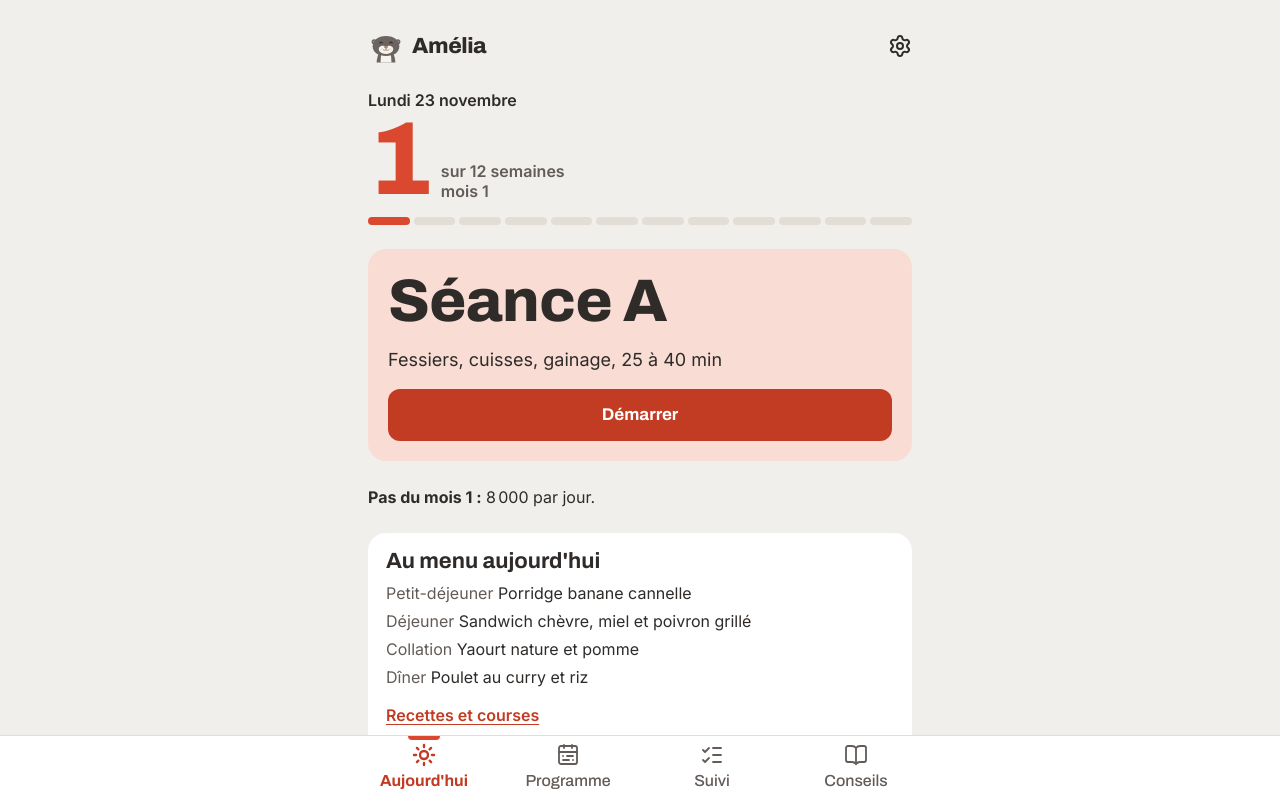
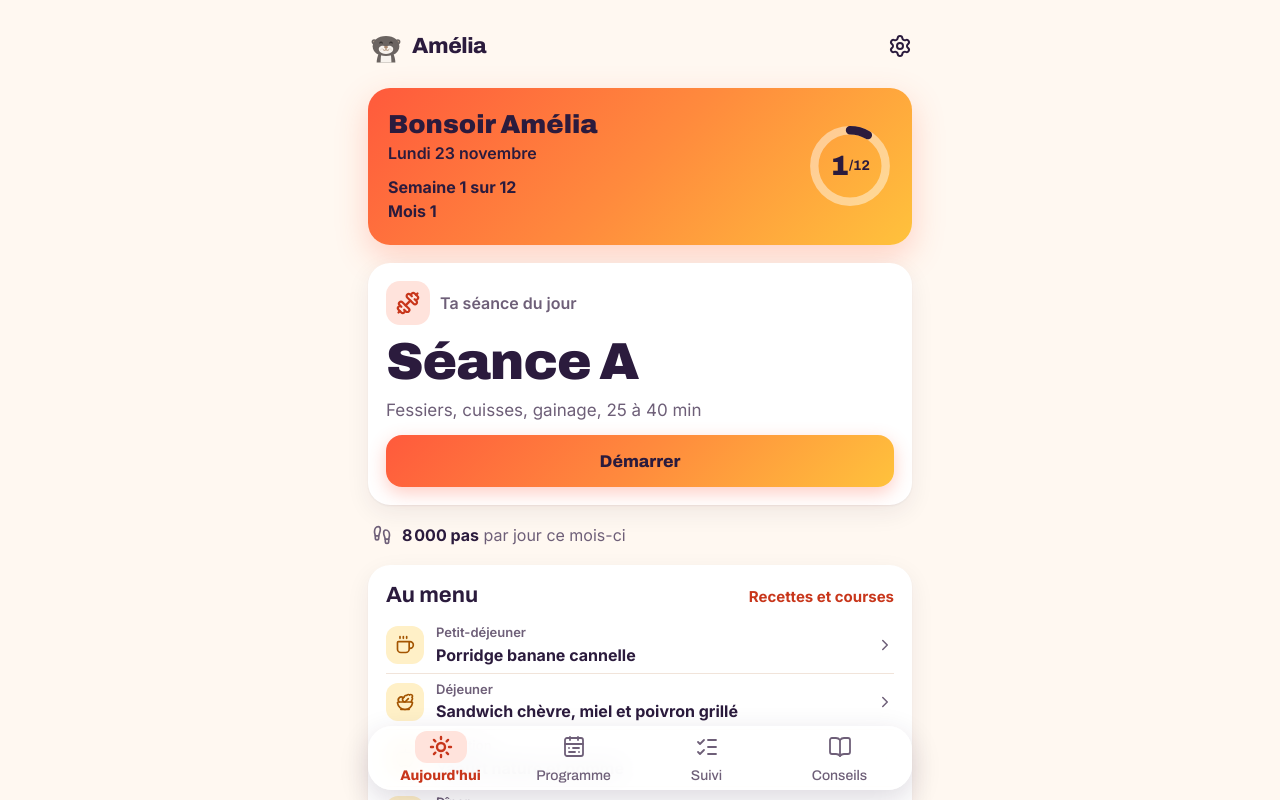
Before and after one commit to djamaldine-binali/programme-12-semaines, a React (Vite) app: page /marche in a window 1280 px wide. Both pictures are taken after a click on the button "Commencer le programme". Shown: the top 800 px of the page. Built offline with nearby package versions, Linux system fonts and the light colour scheme.

Commit message:
Restyle the app in a sunrise palette

```diff
--- a/src/App.module.css
+++ b/src/App.module.css
@@ -2,5 +2,5 @@
   max-width: 36rem;
   margin: 0 auto;
   padding: calc(env(safe-area-inset-top) + 24px) var(--gutter)
-    calc(var(--tabbar-height) + env(safe-area-inset-bottom) + 32px);
+    calc(var(--tabbar-height) + env(safe-area-inset-bottom) + 48px);
 }
--- /dev/null
+++ b/src/components/ActivityIcon.tsx
@@ -0,0 +1,17 @@
+import { Dumbbell, Flower2, Footprints, Moon, PersonStanding, Zap, type LucideIcon } from 'lucide-react'
+import type { SessionKind } from '../lib/storage'
+
+const icons: Record<SessionKind, LucideIcon> = {
+  renfo_A: Dumbbell,
+  renfo_B: Dumbbell,
+  course: Footprints,
+  fractionne: Zap,
+  marche_longue: PersonStanding,
+  posture: Flower2,
+  etirements: Moon,
+}
+
+export function ActivityIcon({ kind, size = 24 }: { kind: SessionKind; size?: number }) {
+  const Icon = icons[kind]
+  return <Icon size={size} strokeWidth={2.2} aria-hidden="true" />
+}
--- a/src/components/TabBar.module.css
+++ b/src/components/TabBar.module.css
@@ -1,13 +1,17 @@
+/* A floating bar, like a native app's tab bar. */
 .bar {
   position: fixed;
-  inset: auto 0 0;
+  inset: auto 12px calc(env(safe-area-inset-bottom) + 10px);
   z-index: 10;
   display: grid;
-  grid-template-columns: repeat(4, minmax(0, 9rem));
-  justify-content: center;
-  padding-bottom: env(safe-area-inset-bottom);
-  background: var(--surface);
-  box-shadow: 0 -1px 0 var(--line);
+  grid-template-columns: repeat(4, minmax(0, 1fr));
+  max-width: 34rem;
+  margin: 0 auto;
+  padding: 0 6px;
+  border-radius: 24px;
+  background: color-mix(in srgb, var(--surface) 88%, transparent);
+  box-shadow: 0 10px 30px rgb(43 27 61 / 16%);
+  backdrop-filter: blur(14px);
 }
 
 .tab {
@@ -20,29 +24,24 @@
   min-height: var(--tabbar-height);
   color: var(--mute);
   font-family: var(--font-title);
-  font-size: 1rem;
-  font-stretch: 85%;
+  font-size: 0.875rem;
+  font-stretch: 90%;
   font-weight: 500;
   text-decoration: none;
 }
 
-/* A coral notch above the current tab, echoing the week bar on the Today screen. */
+.tab svg {
+  padding: 4px 14px;
+  border-radius: 12px;
+  box-sizing: content-box;
+  transition: background-color 0.15s ease-out;
+}
+
 .tab[aria-current='page'] {
   color: var(--coral-strong);
-  font-weight: 700;
+  font-weight: 750;
 }
 
-.tab[aria-current='page']::before {
-  content: '';
-  position: absolute;
-  top: 0;
-  left: calc(50% - 16px);
-  width: 32px;
-  height: 4px;
-  border-radius: 0 0 4px 4px;
-  background: var(--coral);
+.tab[aria-current='page'] svg {
+  background: var(--coral-soft);
 }
-
-.tab:focus-visible {
-  outline-offset: -3px;
-}
--- /dev/null
+++ b/src/components/WeekRing.module.css
@@ -0,0 +1,52 @@
+.ring {
+  position: relative;
+  flex: none;
+  width: 84px;
+  height: 84px;
+}
+
+.ring svg {
+  width: 100%;
+  height: 100%;
+  rotate: -90deg;
+}
+
+.track,
+.progress {
+  fill: none;
+  stroke-width: 8;
+}
+
+.track {
+  stroke: rgb(255 255 255 / 45%);
+}
+
+.progress {
+  stroke: #2b1b3d;
+  stroke-linecap: round;
+  animation: fill 0.9s ease-out both;
+}
+
+@keyframes fill {
+  from {
+    stroke-dashoffset: 213.6;
+  }
+}
+
+.label {
+  position: absolute;
+  inset: 0;
+  display: flex;
+  justify-content: center;
+  align-items: center;
+  color: #2b1b3d;
+  font-family: var(--font-title);
+  font-size: 1.75rem;
+  font-weight: 850;
+  line-height: 1;
+}
+
+.label small {
+  font-size: 0.875rem;
+  font-weight: 700;
+}
--- /dev/null
+++ b/src/components/WeekRing.tsx
@@ -0,0 +1,27 @@
+import styles from './WeekRing.module.css'
+
+const RADIUS = 34
+const CIRCUMFERENCE = 2 * Math.PI * RADIUS
+
+export function WeekRing({ week, total = 12 }: { week: number; total?: number }) {
+  const progress = Math.min(week / total, 1)
+  return (
+    <div className={styles.ring}>
+      <svg viewBox="0 0 80 80" aria-hidden="true">
+        <circle cx="40" cy="40" r={RADIUS} className={styles.track} />
+        <circle
+          cx="40"
+          cy="40"
+          r={RADIUS}
+          className={styles.progress}
+          strokeDasharray={CIRCUMFERENCE}
+          strokeDashoffset={CIRCUMFERENCE * (1 - progress)}
+        />
+      </svg>
+      <span className={styles.label} aria-hidden="true">
+        {week}
+        <small>/{total}</small>
+      </span>
+    </div>
+  )
+}
--- a/src/components/buttons.module.css
+++ b/src/components/buttons.module.css
@@ -6,7 +6,7 @@
   min-height: 52px;
   padding: 0 20px;
   border: 0;
-  border-radius: 12px;
+  border-radius: 16px;
   background: var(--ink);
   color: var(--bg);
   font-family: var(--font-title);
@@ -49,3 +49,11 @@
 .block {
   width: 100%;
 }
+
+/* The main call to action, painted like the sunrise. */
+.sunrise {
+  background: var(--sunrise);
+  color: #2b1b3d;
+  font-weight: 800;
+  box-shadow: 0 6px 18px rgb(255 90 60 / 30%);
+}
--- a/src/index.css
+++ b/src/index.css
@@ -1,23 +1,29 @@
 :root {
   color-scheme: light dark;
 
-  /* Pebble background, white cards: what can be tapped sits on a card. */
-  --bg: light-dark(#f1efec, #1b1918);
-  --ink: light-dark(#2e2b29, #f3efea);
-  --mute: light-dark(#625b57, #aba29c);
-  --line: light-dark(#e4ddd5, #34302d);
-  --surface: light-dark(#ffffff, #262321);
+  /* Soleil levant: warm white, plum ink, a sunrise gradient for the moments that matter. */
+  --bg: light-dark(#fff8f1, #1a1220);
+  --surface: light-dark(#ffffff, #261b2e);
+  --ink: light-dark(#2b1b3d, #fff3ea);
+  --mute: light-dark(#6e5f78, #b7a9c0);
+  --line: light-dark(#f1e4da, #3a2c44);
   /* Diagrams keep a light background in both themes. */
-  --pic: #fbf8f4;
+  --pic: #fff5ec;
 
-  /* #d9482f is too light for small text on white, so text and buttons use a deeper coral. */
-  --coral: light-dark(#d9482f, #f0745c);
-  --coral-strong: light-dark(#c23b23, #f0745c);
-  --coral-soft: light-dark(#f9ddd4, #3a221c);
-  --blue: light-dark(#2b5aa6, #86a9e6);
-  --blue-soft: light-dark(#e2eaf7, #1d2638);
-  --sand: light-dark(#e4ddd5, #2f2b28);
-  --on-accent: light-dark(#ffffff, #151413);
+  /* #ff5a3c is for fills and big numbers; text and buttons use the deeper coral. */
+  --coral: light-dark(#ff5a3c, #ff7a5c);
+  --coral-strong: light-dark(#c8361b, #ff7a5c);
+  --coral-soft: light-dark(#ffe3dc, #3d1f22);
+  /* Run days: amber, the sun's colour. The old names stay so every screen picks it up. */
+  --blue: light-dark(#a35400, #ffb74d);
+  --blue-soft: light-dark(#fff0c7, #3a2a12);
+  --sand: light-dark(#efe7f5, #2e2338);
+  --sun: #ffc23c;
+  --water: light-dark(#1a6fbf, #7cc4ff);
+  --water-soft: light-dark(#e3f2ff, #16283b);
+  --on-accent: light-dark(#ffffff, #1a1220);
+  --sunrise: linear-gradient(135deg, #ff5a3c 0%, #ff8a3d 50%, #ffc23c 100%);
+  --shadow: 0 1px 2px rgb(43 27 61 / 6%), 0 8px 24px rgb(43 27 61 / 7%);
 
   --otter: #6b6461;
   --otter-bib: #f7f3ee;
@@ -29,8 +35,8 @@
 
   --gutter: 16px;
   --tabbar-height: 64px;
-  --radius-small: 10px;
-  --radius: 18px;
+  --radius-small: 12px;
+  --radius: 22px;
 }
 
 :root[data-theme='light'] {
@@ -72,8 +78,8 @@ h3 {
 
 h1 {
   font-size: 2.25rem;
-  font-stretch: 88%;
-  font-weight: 800;
+  font-stretch: 90%;
+  font-weight: 850;
   letter-spacing: -0.02em;
 }
 
@@ -100,11 +106,11 @@ a:not([class]) {
   font-weight: 600;
 }
 
-/* A white block on the pebble background. */
 .card {
-  padding: 16px 18px;
+  padding: 18px;
   border-radius: var(--radius);
   background: var(--surface);
+  box-shadow: var(--shadow);
 }
 
 button,
@@ -119,7 +125,7 @@ button {
 }
 
 :focus-visible {
-  outline: 3px solid var(--blue);
+  outline: 3px solid var(--water);
   outline-offset: 2px;
 }
 
--- a/src/screens/Today.module.css
+++ b/src/screens/Today.module.css
@@ -1,7 +1,7 @@
 .stack {
   display: flex;
   flex-direction: column;
-  gap: 24px;
+  gap: 18px;
 }
 
 .header {
@@ -17,8 +17,6 @@
 
 .capitalize {
   display: inline-block;
-  color: var(--ink);
-  font-weight: 600;
 }
 
 .capitalize::first-letter {
@@ -27,7 +25,6 @@
 
 .welcomeTitle {
   font-size: 2.75rem;
-  font-stretch: 90%;
 }
 
 .lead {
@@ -35,36 +32,87 @@
   max-width: 34ch;
 }
 
-.panel {
+/* The sunrise: the one place the gradient lives on this screen. */
+.hero {
+  display: flex;
+  justify-content: space-between;
+  align-items: center;
+  gap: 16px;
+  padding: 22px 20px;
+  border-radius: var(--radius);
+  background: var(--sunrise);
+  color: #2b1b3d;
+  box-shadow: 0 12px 32px rgb(255 90 60 / 25%);
+}
+
+.heroText {
   display: flex;
   flex-direction: column;
-  gap: 16px;
-  padding: 24px 20px 20px;
-  border-radius: var(--radius);
+  gap: 2px;
+  font-weight: 600;
+}
+
+.greeting {
+  font-family: var(--font-title);
+  font-size: 1.625rem;
+  font-weight: 850;
+  line-height: 1.1;
+}
+
+.weekText {
+  margin-top: 8px;
+  font-weight: 700;
+}
+
+.session {
+  display: flex;
+  flex-direction: column;
+  gap: 12px;
+}
+
+.sessionHead {
+  display: flex;
+  align-items: center;
+  gap: 10px;
+}
+
+.badge {
+  display: grid;
+  place-items: center;
+  width: 44px;
+  height: 44px;
+  border-radius: 14px;
 }
 
 .renfo {
   background: var(--coral-soft);
+  color: var(--coral-strong);
 }
 
 .course {
   background: var(--blue-soft);
+  color: var(--blue);
 }
 
 .recup {
   background: var(--sand);
+  color: var(--ink);
+}
+
+.eyebrow {
+  color: var(--mute);
+  font-weight: 600;
 }
 
 .activityTitle {
-  font-size: clamp(2.75rem, 13vw, 3.75rem);
-  font-stretch: 82%;
-  font-weight: 800;
+  font-size: clamp(2.5rem, 12vw, 3.25rem);
+  font-stretch: 85%;
   line-height: 0.95;
-  letter-spacing: -0.01em;
 }
 
 .summary {
-  font-size: 1.125rem;
+  color: var(--mute);
+  font-size: 1.0625rem;
 }
 
 .done {
@@ -72,11 +120,94 @@
   align-items: center;
   gap: 8px;
   min-height: 52px;
-  font-weight: 600;
+  color: var(--coral-strong);
+  font-weight: 700;
+}
+
+.steps {
+  display: flex;
+  align-items: center;
+  gap: 10px;
+  padding: 0 4px;
+  color: var(--mute);
+}
+
+.steps strong {
+  color: var(--ink);
 }
 
 .note {
   max-width: 60ch;
+  padding: 0 4px;
+  color: var(--mute);
+}
+
+.note strong {
+  color: var(--ink);
+}
+
+.cardHead {
+  display: flex;
+  justify-content: space-between;
+  align-items: baseline;
+  gap: 12px;
+  margin-bottom: 8px;
+}
+
+.cardHead a {
+  font-size: 0.9375rem;
+  font-weight: 650;
+  text-decoration: none;
+}
+
+.menuList {
+  margin: 0;
+  padding: 0;
+  list-style: none;
+}
+
+.menuList a {
+  display: grid;
+  grid-template-columns: auto 1fr auto;
+  align-items: center;
+  gap: 12px;
+  min-height: 56px;
+  padding: 6px 0;
+  color: var(--ink);
+  text-decoration: none;
+}
+
+.menuList li + li a {
+  border-top: 1px solid var(--line);
+}
+
+.menuIcon {
+  display: grid;
+  place-items: center;
+  width: 38px;
+  height: 38px;
+  border-radius: 12px;
+  background: var(--blue-soft);
+  color: var(--blue);
+}
+
+.menuList a > span:nth-child(2) {
+  display: flex;
+  flex-direction: column;
+}
+
+.menuSlot {
+  color: var(--mute);
+  font-size: 0.8125rem;
+  font-weight: 600;
+}
+
+.menuTitle {
+  font-weight: 650;
+}
+
+.chevron {
+  color: var(--mute);
 }
 
 .smallTitle {
@@ -89,12 +220,20 @@
   padding-left: 1.25em;
 }
 
+.panel {
+  display: flex;
+  flex-direction: column;
+  gap: 16px;
+  padding: 24px 20px 20px;
+  border-radius: var(--radius);
+}
+
 .other summary {
   display: flex;
   justify-content: space-between;
   align-items: center;
-  min-height: 48px;
-  font-weight: 600;
+  min-height: 44px;
+  font-weight: 650;
   list-style: none;
   cursor: pointer;
 }
@@ -115,7 +254,6 @@
   margin: 8px 0 0;
   padding: 0;
   list-style: none;
-  border-top: 1px solid var(--line);
 }
 
 .linkList a {
@@ -124,82 +262,8 @@
   align-items: center;
   min-height: 52px;
   padding: 0 4px;
-  border-bottom: 1px solid var(--line);
+  border-top: 1px solid var(--line);
   color: var(--ink);
+  font-weight: 600;
   text-decoration: none;
 }
-
-.menu h2 {
-  margin-bottom: 8px;
-}
-
-.menu ul {
-  margin: 0 0 4px;
-  padding: 0;
-  list-style: none;
-}
-
-.menu li + li {
-  margin-top: 4px;
-}
-
-.menuSlot {
-  color: var(--mute);
-}
-
-.menu a {
-  display: inline-flex;
-  align-items: center;
-  min-height: 44px;
-  color: var(--coral-strong);
-  font-weight: 600;
-}
-
-.hero {
-  display: flex;
-  flex-direction: column;
-  gap: 6px;
-}
-
-.weekLine {
-  display: flex;
-  align-items: flex-end;
-  gap: 12px;
-  color: var(--mute);
-  font-weight: 600;
-  line-height: 1.25;
-}
-
-/* The one big number of the app: where she is in the 12 weeks. */
-.weekNumber {
-  color: var(--coral);
-  font-family: var(--font-title);
-  font-size: clamp(5rem, 26vw, 6.5rem);
-  font-stretch: 80%;
-  font-weight: 800;
-  line-height: 0.8;
-  letter-spacing: -0.04em;
-}
-
-.weekBar {
-  display: grid;
-  grid-template-columns: repeat(12, 1fr);
-  gap: 4px;
-  margin: 10px 0 0;
-  padding: 0;
-  list-style: none;
-}
-
-.weekBar li {
-  height: 8px;
-  border-radius: 4px;
-  background: var(--sand);
-}
-
-.weekBar li[data-state='done'] {
-  background: var(--ink);
-}
-
-.weekBar li[data-state='current'] {
-  background: var(--coral);
-}
--- a/src/screens/TodayPlan.tsx
+++ b/src/screens/TodayPlan.tsx
@@ -1,7 +1,9 @@
-import { Check } from 'lucide-react'
+import { Apple, Check, ChevronRight, Coffee, Footprints, Salad, UtensilsCrossed, type LucideIcon } from 'lucide-react'
+import { ActivityIcon } from '../components/ActivityIcon'
 import buttons from '../components/buttons.module.css'
 import { WeekList } from '../components/WeekList'
-import { meals } from '../data/meals'
+import { WeekRing } from '../components/WeekRing'
+import { meals, type MealSlot } from '../data/meals'
 import { program } from '../data/program'
 import { activityInfo } from '../lib/activities'
 import { formatLongDate, formatNumber } from '../lib/format'
@@ -12,10 +14,17 @@ import styles from './Today.module.css'
 
 type DuringDay = Extract<ProgramDay, { phase: 'during' }>
 
-function weekState(week: number, current: number): 'done' | 'current' | undefined {
-  if (week < current) return 'done'
-  if (week === current) return 'current'
-  return undefined
+const mealIcons: Record<MealSlot, LucideIcon> = {
+  'Petit-déjeuner': Coffee,
+  Déjeuner: Salad,
+  Collation: Apple,
+  Dîner: UtensilsCrossed,
+}
+
+function greeting(hour: number): string {
+  if (hour < 12) return 'Bonjour Amélia'
+  if (hour < 18) return 'Bon après-midi Amélia'
+  return 'Bonsoir Amélia'
 }
 
 interface TodayPlanProps {
@@ -34,38 +43,47 @@ export function TodayPlan({ startDate, day, today }: TodayPlanProps) {
   return (
     <div className={styles.stack}>
       <header className={styles.hero}>
-        <p className={styles.capitalize}>{formatLongDate(today)}</p>
-        <p className={styles.weekLine}>
-          <span className="visually-hidden">Semaine </span>
-          <span className={styles.weekNumber}>{day.week}</span>
-          <span>
-            sur 12 semaines
+        <div className={styles.heroText}>
+          <p className={styles.greeting}>{greeting(new Date().getHours())}</p>
+          <p className={styles.capitalize}>{formatLongDate(today)}</p>
+          <p className={styles.weekText}>
+            Semaine {day.week} sur 12
             <br />
-            mois {day.month}
-          </span>
-        </p>
-        <ol className={styles.weekBar} aria-hidden="true">
-          {Array.from({ length: 12 }, (_, index) => (
-            <li key={index} data-state={weekState(index + 1, day.week)} />
-          ))}
-        </ol>
+            Mois {day.month}
+            {day.deload && ', semaine allégée'}
+          </p>
+        </div>
+        <WeekRing week={day.week} />
       </header>
 
-      <section className={`${styles.panel} ${styles[info.tone]}`} aria-labelledby="today-activity">
+      <section className={`card ${styles.session}`} aria-labelledby="today-activity">
+        <div className={styles.sessionHead}>
+          <span className={`${styles.badge} ${styles[info.tone]}`}>
+            <ActivityIcon kind={info.kind} />
+          </span>
+          <p className={styles.eyebrow}>Ta séance du jour</p>
+        </div>
         <h1 id="today-activity" className={styles.activityTitle}>
           {info.title}
         </h1>
         <p className={styles.summary}>{info.summary}</p>
         {doneToday ? (
           <p className={styles.done}>
-            <Check size={22} aria-hidden="true" /> C'est fait pour aujourd'hui.
+            <Check size={22} aria-hidden="true" /> C'est fait pour aujourd'hui, bravo.
           </p>
         ) : (
-          <a href={`#${info.path}`} className={`${buttons.button} ${buttons[info.tone]} ${buttons.block}`}>
+          <a href={`#${info.path}`} className={`${buttons.button} ${buttons.sunrise} ${buttons.block}`}>
             {isPostureOrRest ? 'Faire la routine posture' : 'Démarrer'}
           </a>
         )}
       </section>
+
+      <p className={styles.steps}>
+        <Footprints size={20} aria-hidden="true" />
+        <span>
+          <strong>{formatNumber(stepsGoal(day.month))} pas</strong> par jour ce mois-ci
+        </span>
+      </p>
 
       {day.deload && (
         <p className={styles.note}>
@@ -73,20 +91,30 @@ export function TodayPlan({ startDate, day, today }: TodayPlanProps) {
         </p>
       )}
 
-      <p className={styles.note}>
-        <strong>Pas du mois {day.month}&nbsp;:</strong> {formatNumber(stepsGoal(day.month))} par jour.
-      </p>
-
-      <section aria-labelledby="menu-title" className={`card ${styles.menu}`}>
-        <h2 id="menu-title">Au menu aujourd'hui</h2>
-        <ul>
-          {todayMeals.map((meal) => (
-            <li key={meal.slot}>
-              <span className={styles.menuSlot}>{meal.slot}</span> {meals.recipes[meal.recipe].title}
-            </li>
-          ))}
+      <section aria-labelledby="menu-title" className="card">
+        <div className={styles.cardHead}>
+          <h2 id="menu-title">Au menu</h2>
+          <a href="#/repas">Recettes et courses</a>
+        </div>
+        <ul className={styles.menuList}>
+          {todayMeals.map((meal) => {
+            const Icon = mealIcons[meal.slot]
+            return (
+              <li key={meal.slot}>
+                <a href={`#/repas/recette/${meal.recipe}`}>
+                  <span className={styles.menuIcon}>
+                    <Icon size={20} aria-hidden="true" />
+                  </span>
+                  <span>
+                    <span className={styles.menuSlot}>{meal.slot}</span>
+                    <span className={styles.menuTitle}>{meals.recipes[meal.recipe].title}</span>
+                  </span>
+                  <ChevronRight size={18} aria-hidden="true" className={styles.chevron} />
+                </a>
+              </li>
+            )
+          })}
         </ul>
-        <a href="#/repas">Recettes et courses</a>
       </section>
 
       <div className="card">
```
Also changed, not shown: 1 other file (tests, documents, lock files or other folders).
